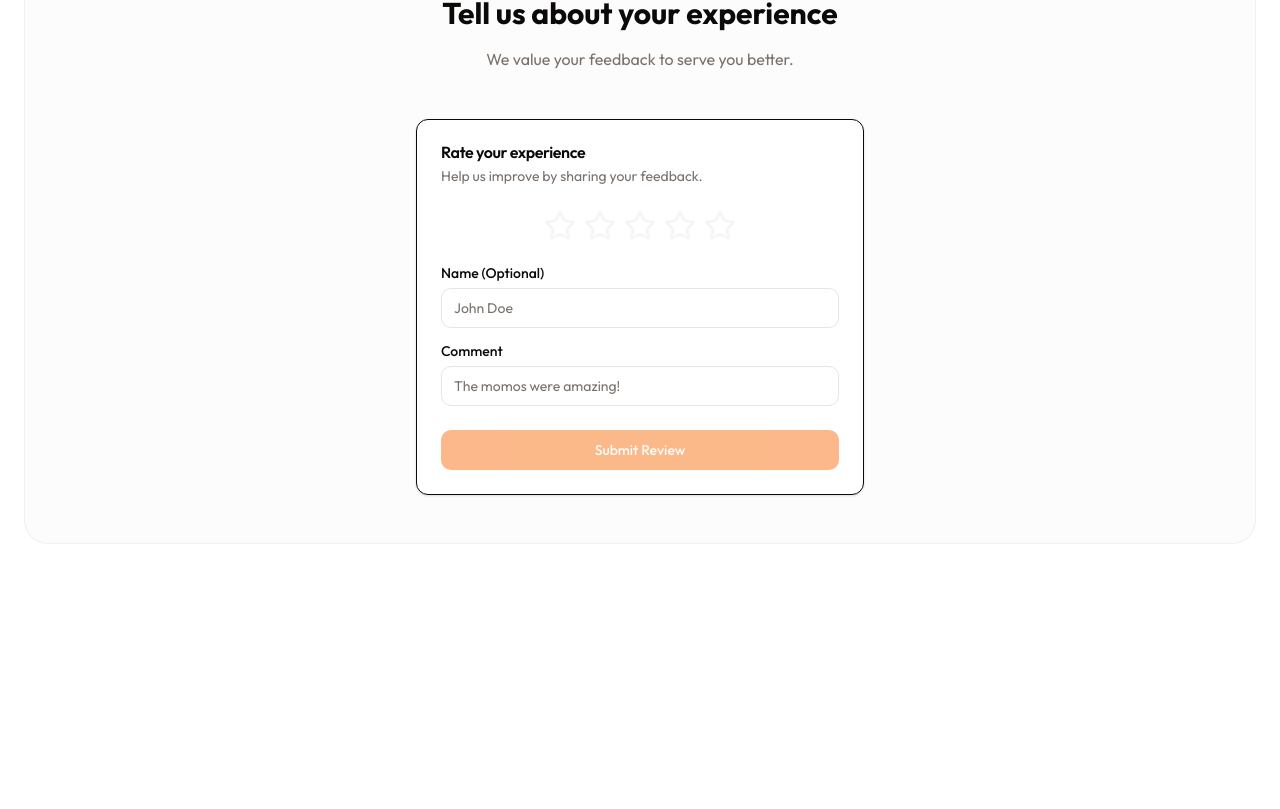
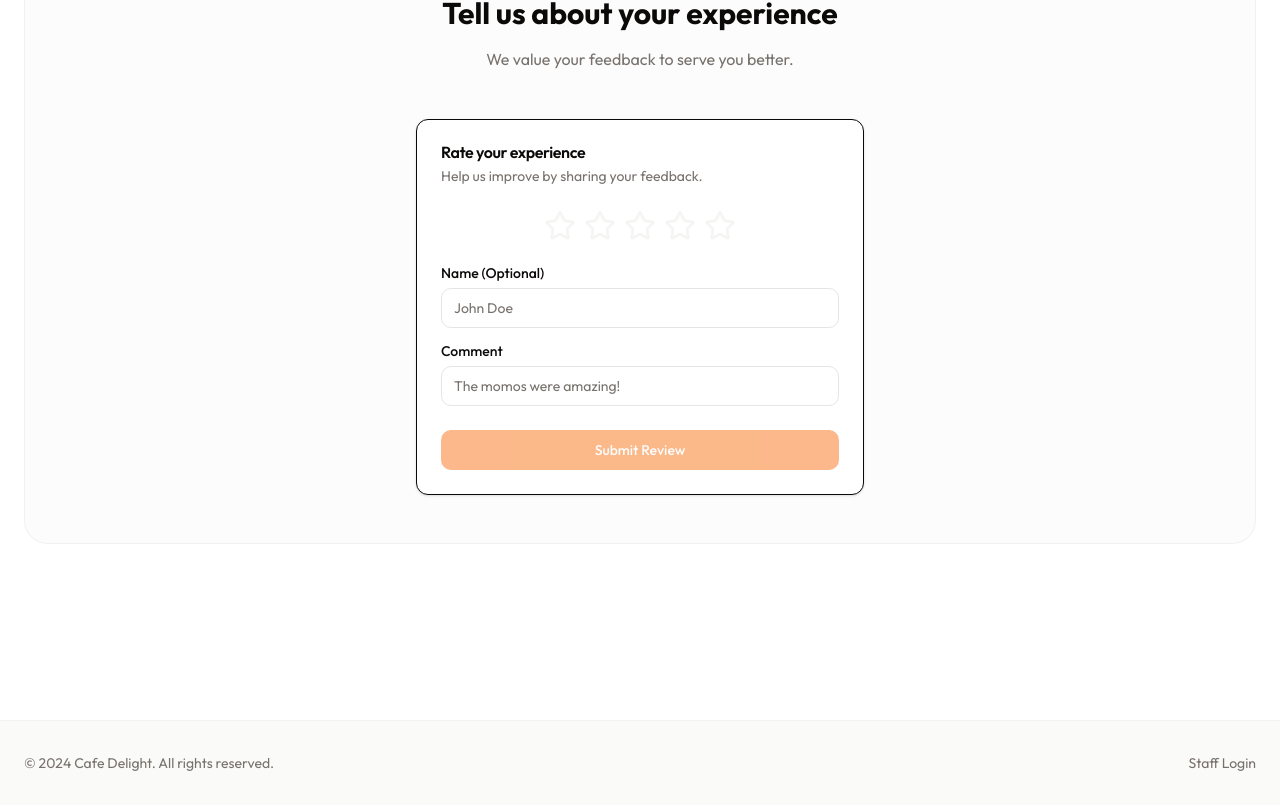
Before and after one commit to neerajbhattarai625-glitch/BroX-cafe, a Next.js app: page / in a window 1280 px wide. Shown: the part 1304-2113 px from the top of the page. Before the commit the page ends 2056 px from the top, so only its background shows below. Built offline with nearby package versions, Linux system fonts and the light colour scheme.

Commit message:
Add staff login link

```diff
--- a/src/app/page.tsx
+++ b/src/app/page.tsx
@@ -204,6 +204,16 @@ export default function Home() {
         <ServiceMenu />
       </div>
 
+      {/* Footer */}
+      <footer className="bg-muted/50 py-8 border-t border-border/40 mt-12">
+        <div className="container mx-auto px-6 flex flex-col md:flex-row justify-between items-center gap-4 text-sm text-muted-foreground">
+          <p>&copy; 2024 Cafe Delight. All rights reserved.</p>
+          <a href="/login" className="hover:text-primary transition-colors hover:underline">
+            {lang === 'en' ? 'Staff Login' : 'कर्मचारी लगइन'}
+          </a>
+        </div>
+      </footer>
+
     </div>
   );
 }
```
